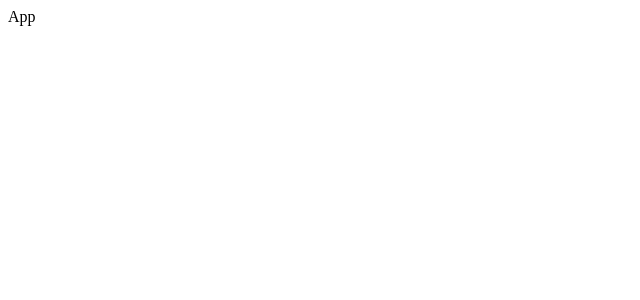
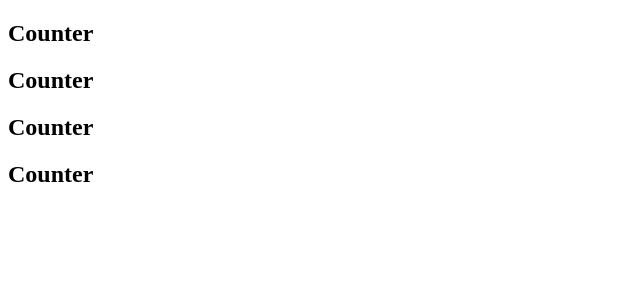
Before and after one commit to tomaszdanczak/counter-app-demo-with-redux, a React (Create React App) app: page / in a window 1280 px wide. Shown: the top 300 px of the page, without its empty margins (0-640 px from the left). Built offline with nearby package versions, Linux system fonts and the light colour scheme.

Commit message:
feat: add Counters and Counter components and render them using store

```diff
--- a/src/App.js
+++ b/src/App.js
@@ -1,5 +1,7 @@
+import Counters from "./components/Counters";
+
 function App() {
-  return <div>App</div>;
+  return <Counters />;
 }
 
 export default App;
--- /dev/null
+++ b/src/components/Counter.jsx
@@ -0,0 +1,7 @@
+import React from "react";
+
+const Counter = () => {
+  return <h2>Counter</h2>;
+};
+
+export default Counter;
--- /dev/null
+++ b/src/components/Counters.jsx
@@ -0,0 +1,15 @@
+import React from "react";
+import { useSelector } from "react-redux";
+import Counter from "./Counter";
+
+const Counters = () => {
+  const counters = useSelector((state) => state.counters);
+
+  const countersToRender = counters.map((counter) => (
+    <Counter key={counter.id} id={counter.id} value={counter.value} />
+  ));
+
+  return <div>{countersToRender}</div>;
+};
+
+export default Counters;
```
